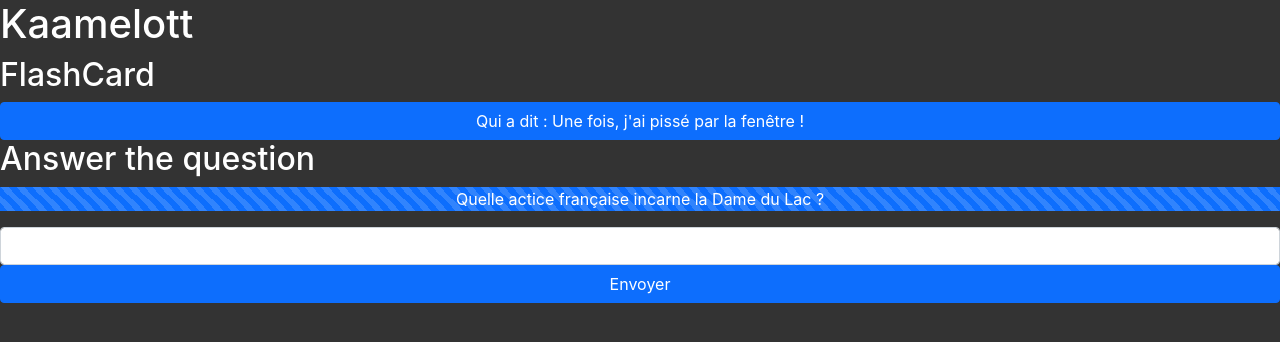
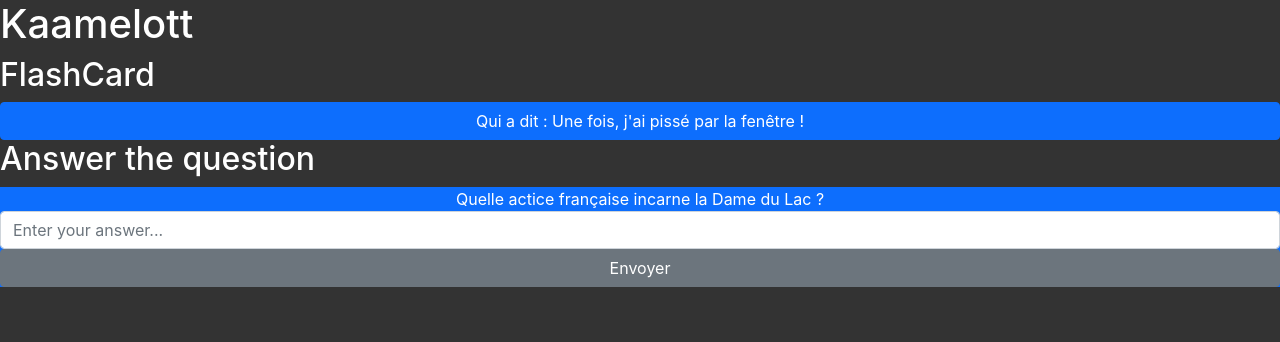
Before and after one commit to JulienV60/Kaameloot-quiz, a React (Create React App) app: page / in a window 1280 px wide. Shown: the top 342 px of the page. Built offline with nearby package versions, Linux system fonts and the light colour scheme.

Commit message:
Finis les inputs

```diff
--- a/src/FlashCard.tsx
+++ b/src/FlashCard.tsx
@@ -24,6 +24,7 @@
 
   function getAnwser(event: any) {
     const idresultevent = event.target.id;
+
     const oneQuestion = allQuestions.map((element: any) => {
       return element;
     });
--- a/src/Input.tsx
+++ b/src/Input.tsx
@@ -4,8 +4,10 @@
 const InputText = (): JSX.Element => {
   const [questiondeux, setQuestiondeux] = React.useState(false);
   const [idQuestiondeux, setIdQuestiondeux] = React.useState("");
-  const [answerdeux, setAnwserdeux] = React.useState(false);
-
+  const [answerdeux, setAnwserdeux] = React.useState(<></>);
+  const [checkAnswer, setCheckAnswer] = React.useState("");
+  const [sloubi, setSloubi] = React.useState(false);
+  const [replayInput, setReplayInput] = React.useState(<></>);
   React.useEffect(() => {
     function getQuestion() {
       const oneQuestion = allQuestions.map((element: any) => {
@@ -13,48 +15,84 @@
       });
       const randomSuiteQuestion =
         oneQuestion[Math.floor(Math.random() * oneQuestion.length)];
-
       const id = randomSuiteQuestion.id;
 
       setIdQuestiondeux(id);
       setQuestiondeux(randomSuiteQuestion.question);
     }
+    setAnwserdeux(<></>);
+    setReplayInput(<></>);
+    setSloubi(false);
 
     getQuestion();
-  }, []);
+  }, [sloubi]);
 
   function getAnswerInput(event: any) {
-    const idresulteventchangeinput = event.target.value;
-    console.log(idresulteventchangeinput);
-    const idresultevent = event.target.id;
-    const oneQuestion = allQuestions.map((element: any) => {
+    event.preventDefault();
+    const id = event.target.id;
+    const arrayQuestion = allQuestions.map((element: any) => {
       return element;
     });
-    const randomSuiteQuestion =
-      oneQuestion[Math.floor(Math.random() * oneQuestion.length)];
 
+    const randomSuiteQuesiton =
+      arrayQuestion[Math.floor(Math.random() * arrayQuestion.length)];
     const searchbyid = allQuestions.filter((element: any) => {
-      return element.id === idresultevent;
+      return element.id === id;
     });
-    const reponse = searchbyid.map((element: any) => {
+    const compareReponse = searchbyid.map((element: any) => {
       return element.reponse;
     });
+    const newid = randomSuiteQuesiton.id;
+    if (checkAnswer === compareReponse[0]) {
+      setQuestiondeux(false);
+      setReplayInput(
+        <button className="btn btn-warning" onClick={() => setSloubi(true)}>
+          Sloubi ?
+        </button>
+      );
+      setAnwserdeux(
+        <div className="progress-bar bg-success">C'est pas faux </div>
+      );
+    } else {
+      setQuestiondeux(false);
+
+      setReplayInput(
+        <button className="btn btn-warning" onClick={() => setSloubi(true)}>
+          Sloubi ?
+        </button>
+      );
+      setAnwserdeux(
+        <div className="progress-bar bg-danger">C'est de la merde </div>
+      );
+    }
   }
 
   return (
     <div>
       <h2>Answer the question</h2>
-      <p className="progress-bar progress-bar-striped">{questiondeux}</p>
-      <form onChange={getAnswerInput}>
-        <input
-          className="form-control"
+      <div className="progress-bar bg-primary">
+        {questiondeux}
+        {answerdeux}
+        <form
+          key={idQuestiondeux}
           id={idQuestiondeux}
-          key={idQuestiondeux}
-        ></input>
-        <button type="submit" className="btn btn-primary">
-          Envoyer
-        </button>
-      </form>
+          onSubmit={getAnswerInput}
+        >
+          <input
+            className="form-control"
+            type="text"
+            onChange={(event) => {
+              setCheckAnswer(event.target.value);
+            }}
+            // onChange={getAnswerInput}
+            placeholder="Enter your answer..."
+          ></input>
+          <button type="submit" className="btn btn-secondary">
+            Envoyer
+          </button>
+        </form>
+        {replayInput}
+      </div>
     </div>
   );
 };
```
